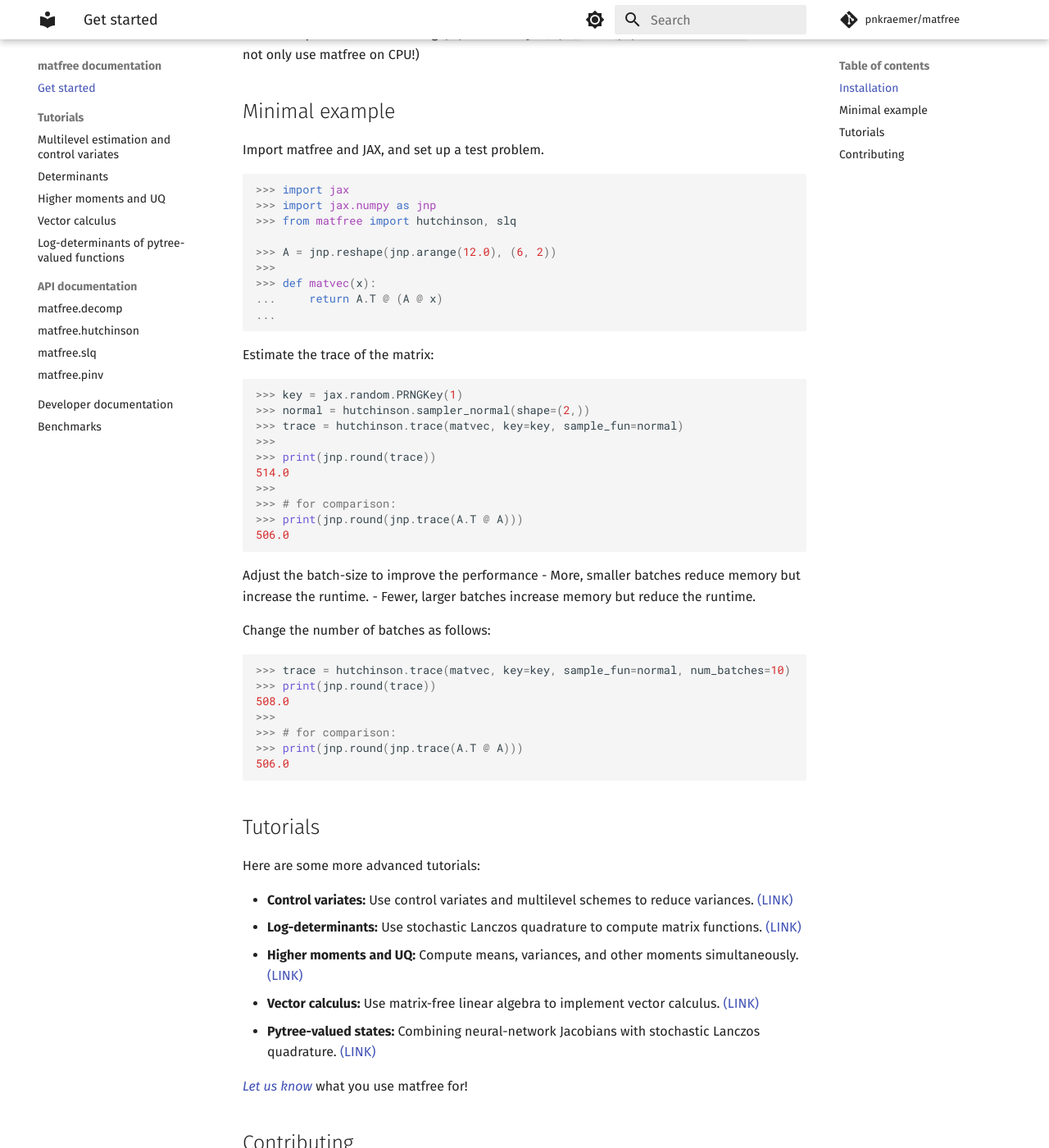
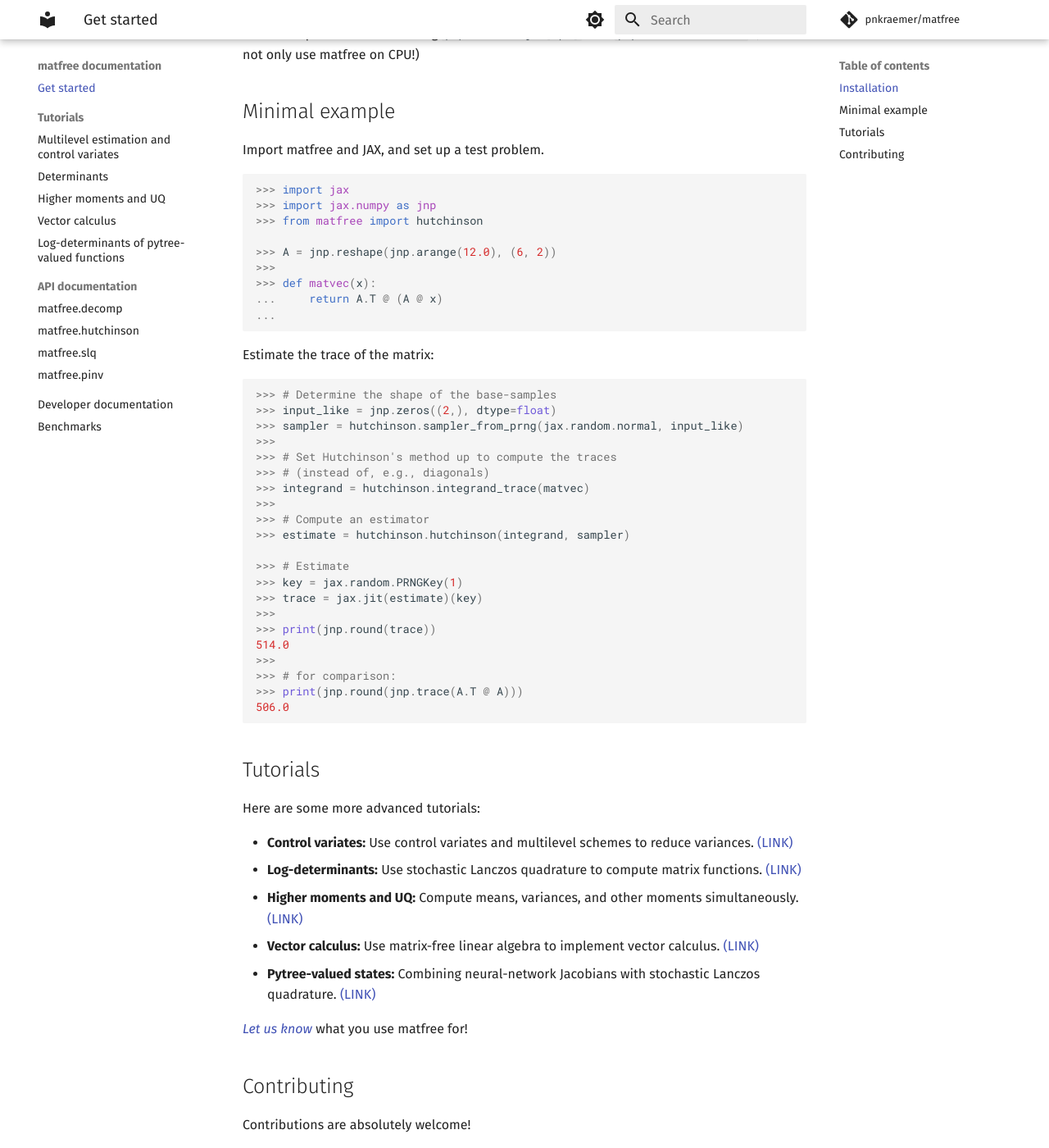
Before and after one commit to pnkraemer/matfree, an MkDocs documentation site: the page built from docs/index.md, in a window 1280 px wide and 1400 px high, scrolled down 827 px. Shown: the whole window at 82% size. Built offline with MkDocs 1.6.1 and Material for MkDocs 9.7.7, drawn with Linux system fonts in a browser that asks for light colours; comment, search, counter and statistics services are not loaded.

````diff
--- a/docs/index.md
+++ b/docs/index.md
@@ -51,7 +51,7 @@ Import matfree and JAX, and set up a test problem.
 ```python
 >>> import jax
 >>> import jax.numpy as jnp
->>> from matfree import hutchinson, slq
+>>> from matfree import hutchinson
 
 >>> A = jnp.reshape(jnp.arange(12.0), (6, 2))
 >>>
@@ -64,29 +64,23 @@ Import matfree and JAX, and set up a test problem.
 Estimate the trace of the matrix:
 
 ```python
+>>> # Determine the shape of the base-samples
+>>> input_like = jnp.zeros((2,), dtype=float)
+>>> sampler = hutchinson.sampler_from_prng(jax.random.normal, input_like)
+>>>
+>>> # Set Hutchinson's method up to compute the traces
+>>> # (instead of, e.g., diagonals)
+>>> integrand = hutchinson.integrand_trace(matvec)
+>>>
+>>> # Compute an estimator
+>>> estimate = hutchinson.hutchinson(integrand, sampler)
+
+>>> # Estimate
 >>> key = jax.random.PRNGKey(1)
->>> normal = hutchinson.sampler_normal(shape=(2,))
->>> trace = hutchinson.trace(matvec, key=key, sample_fun=normal)
+>>> trace = jax.jit(estimate)(key)
 >>>
 >>> print(jnp.round(trace))
 514.0
->>>
->>> # for comparison:
->>> print(jnp.round(jnp.trace(A.T @ A)))
-506.0
-
-```
-Adjust the batch-size to improve the performance
-- More, smaller batches reduce memory but increase the runtime.
-- Fewer, larger batches increase memory but reduce the runtime.
-
-
-Change the number of batches as follows:
-
-```python
->>> trace = hutchinson.trace(matvec, key=key, sample_fun=normal, num_batches=10)
->>> print(jnp.round(trace))
-508.0
 >>>
 >>> # for comparison:
 >>> print(jnp.round(jnp.trace(A.T @ A)))
````
Also changed, not shown: README.md (+19 -23 lines), 2 other files.
